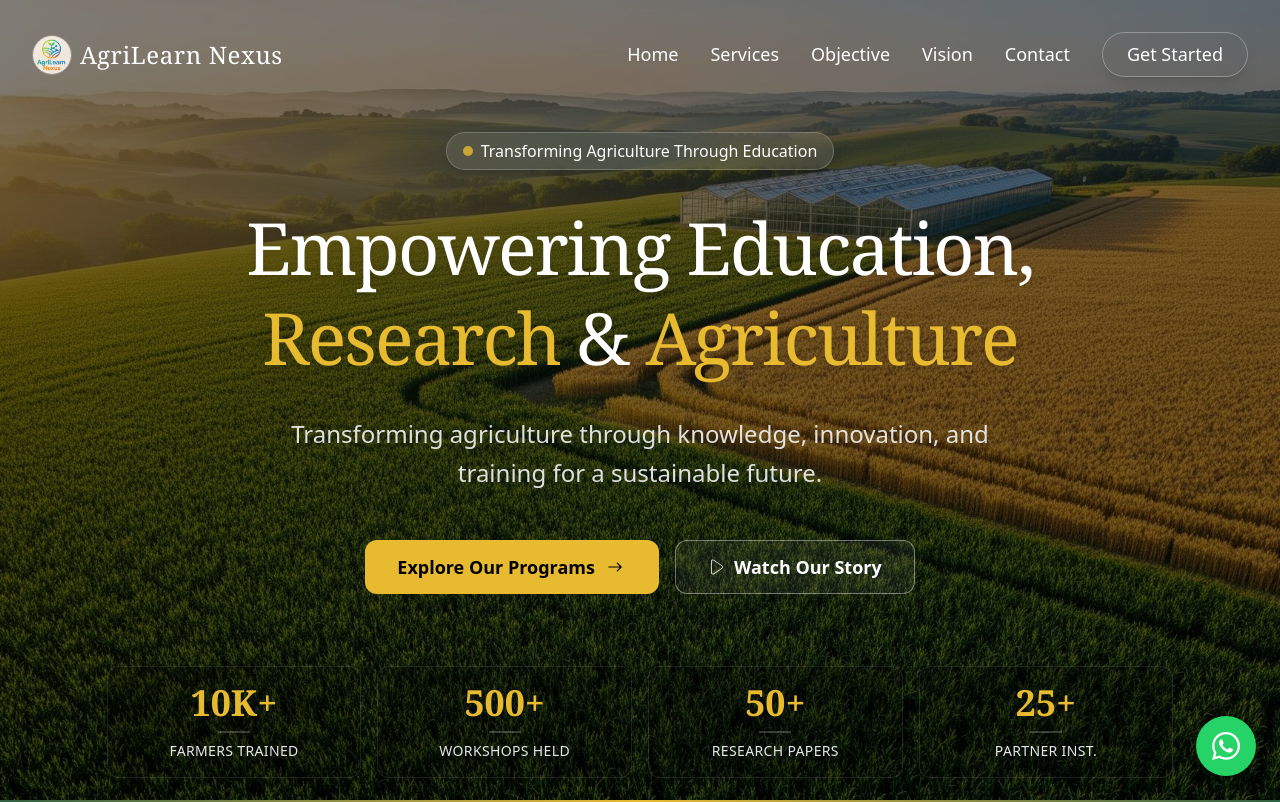
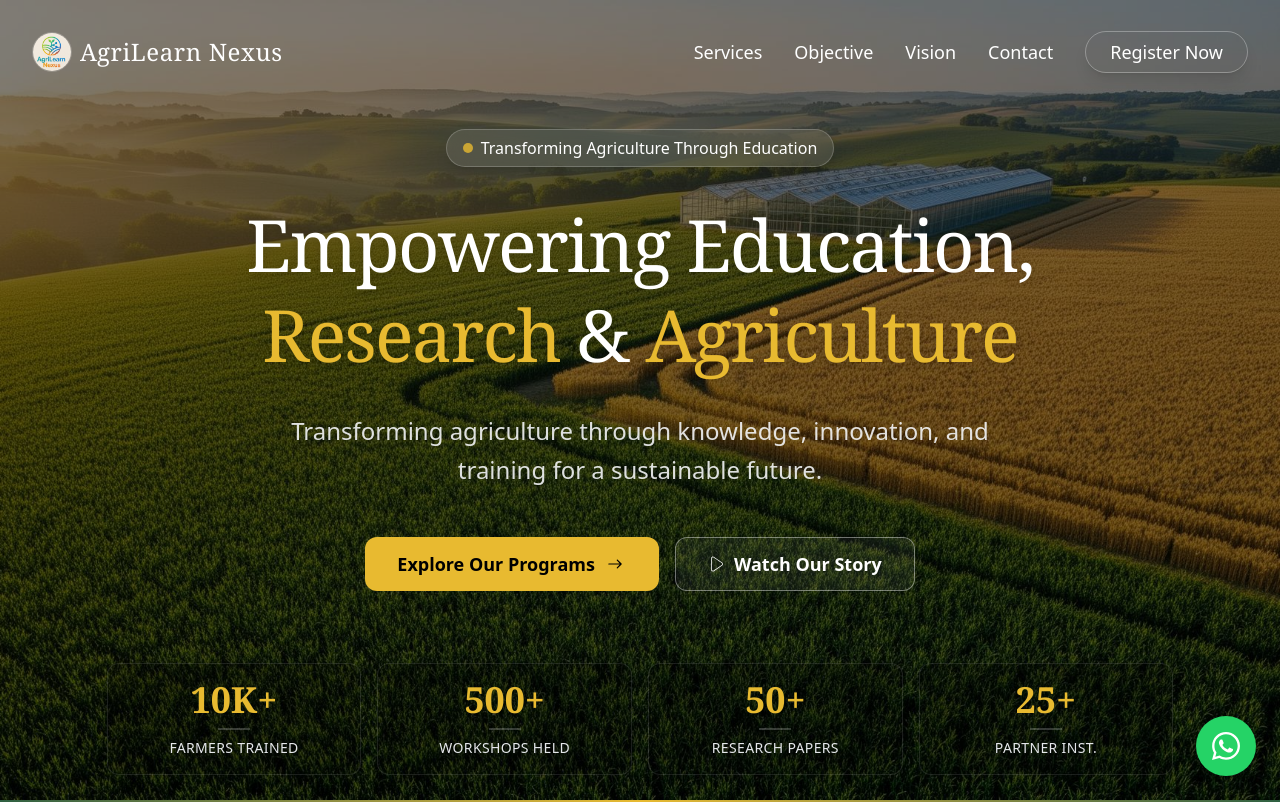
Before and after one commit to Agrilearn-Nexus/agrilearn-landing, a React (Vite) app: page / in a window 1280 px wide. Shown: the top 802 px of the page. Built offline with nearby package versions, Linux system fonts and the light colour scheme.

Commit message:
update navbar component

```diff
--- a/src/components/nav/Navbar.jsx
+++ b/src/components/nav/Navbar.jsx
@@ -1,10 +1,10 @@
-import {useEffect, useState} from "react";
-import {NavLink} from "react-router-dom";
+import { useEffect, useState } from "react";
+import { NavLink } from "react-router-dom";
 import logo from "../../assets/companyLogo.png";
 
 const Navbar = () => {
   const [isOpen, setIsOpen] = useState(false);
-    const navLinks = ["home", "services", "objective", "vision", "contact"];
+  const navLinks = [ "services", "objective", "vision", "contact"];
 
   useEffect(() => {
     if (isOpen) {
@@ -17,7 +17,6 @@ const Navbar = () => {
   return (
     <nav className="relative z-[100]">
       <div className="flex justify-between items-center p-4 md:p-8 text-white relative z-[101]">
-
         <NavLink to={"/"} className="flex gap-2 items-center">
           <img
             src={logo}
@@ -38,16 +37,17 @@ const Navbar = () => {
                 className="capitalize text-[18px] font-medium relative group overflow-hidden"
               >
                 {item}
-                                <span
-                                    className="absolute bottom-0 left-0 w-0 h-0.5 bg-[#E8BA30] transition-all duration-300 group-hover:w-full"></span>
+                <span className="absolute bottom-0 left-0 w-0 h-0.5 bg-[#E8BA30] transition-all duration-300 group-hover:w-full"></span>
               </a>
             ))}
           </div>
           <div>
-                        <button
-                            className="text-[18px] font-medium px-6 py-2 border border-white/30 rounded-full hover:bg-[#E8BA30] hover:border-[#E8BA30] hover:text-black transition-all duration-300 shadow-lg cursor-pointer hover:scale-105">
-                            Get Started
-                        </button>
+            <a
+              href="/register"
+              className="text-[18px] font-medium px-6 py-2 border border-white/30 rounded-full hover:bg-[#E8BA30] hover:border-[#E8BA30] hover:text-black transition-all duration-300 shadow-lg cursor-pointer hover:scale-105"
+            >
+              Register Now
+            </a>
           </div>
         </div>
 
@@ -83,10 +83,8 @@ const Navbar = () => {
             : "opacity-0 invisible -translate-y-10"
         }`}
       >
-                <div
-                    className="absolute top-[-10%] right-[-10%] w-64 h-64 bg-green-600/20 rounded-full blur-3xl pointer-events-none"></div>
-                <div
-                    className="absolute bottom-[-10%] left-[-10%] w-64 h-64 bg-yellow-500/10 rounded-full blur-3xl pointer-events-none"></div>
+        <div className="absolute top-[-10%] right-[-10%] w-64 h-64 bg-green-600/20 rounded-full blur-3xl pointer-events-none"></div>
+        <div className="absolute bottom-[-10%] left-[-10%] w-64 h-64 bg-yellow-500/10 rounded-full blur-3xl pointer-events-none"></div>
 
         <div className="flex flex-col items-center gap-8">
           {navLinks.map((item, index) => (
```
Lines whose indentation alone changed are shown as unchanged.
